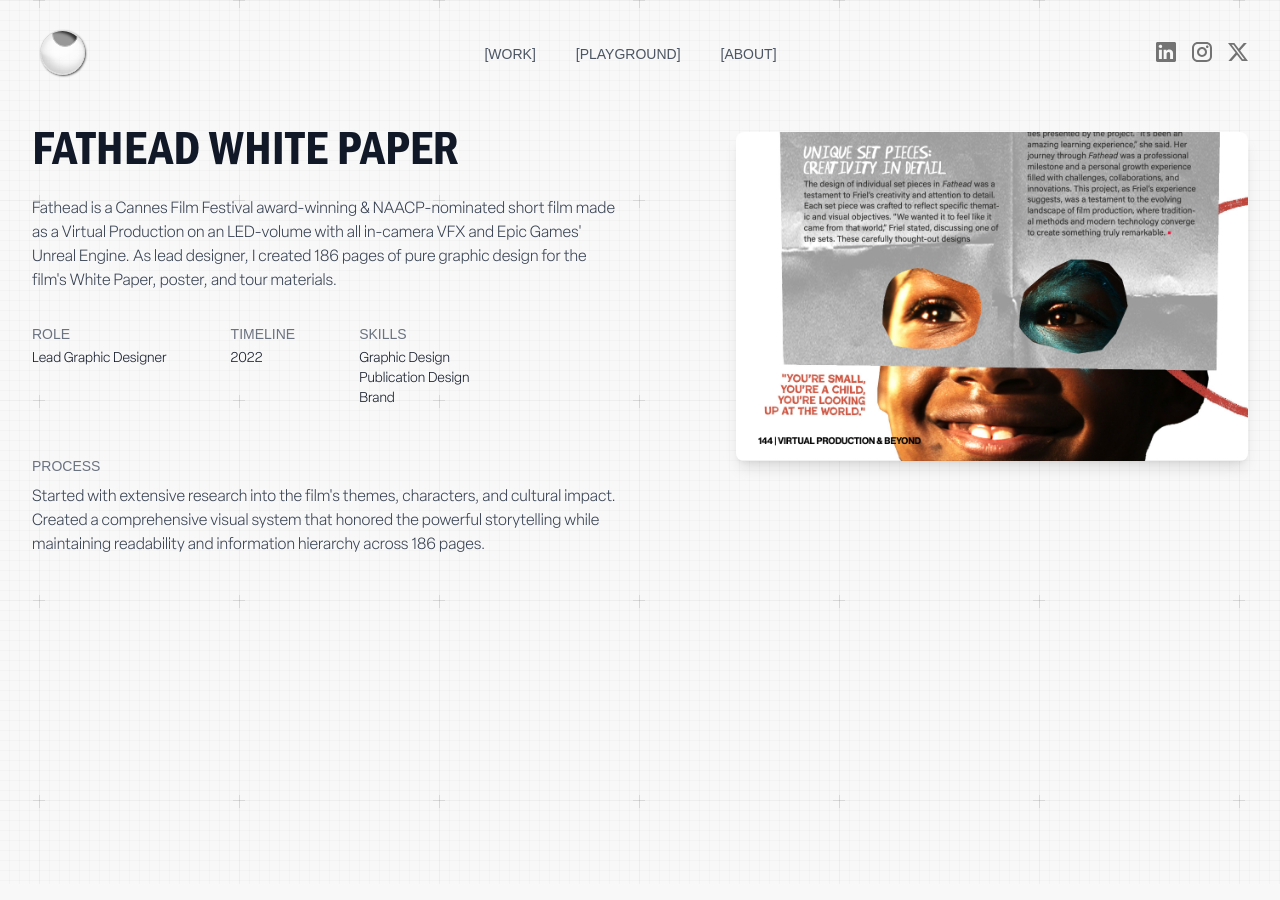
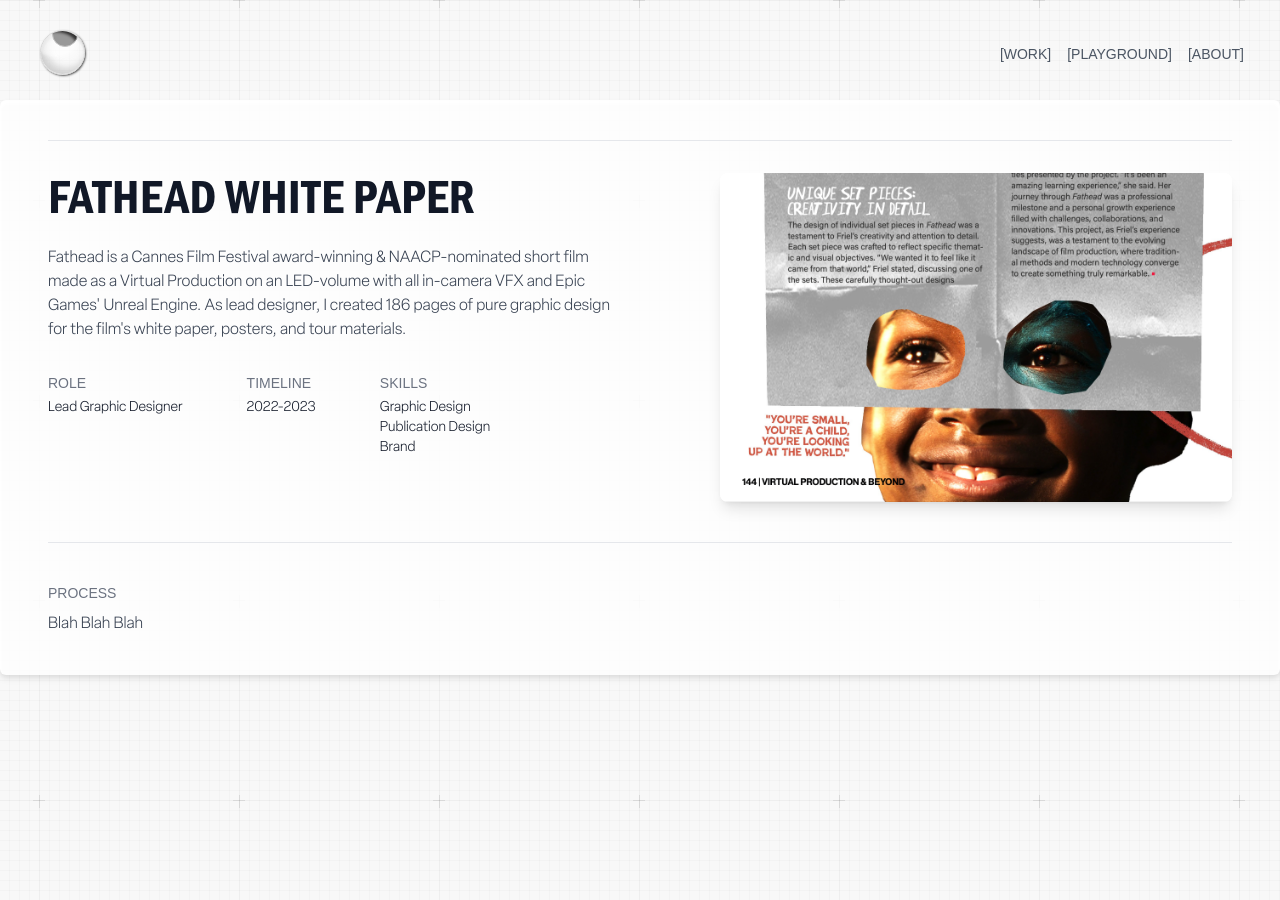
Before and after one commit to faithyeji/yejis-world, a Next.js app: page /pages/projects/fathead in a window 1280 px wide. Built offline with nearby package versions, Linux system fonts and the light colour scheme; a web font is replaced by a local one.

Commit message:
Project pages, CD on top, Synth, removed Namu

```diff
--- a/src/app/components/Navbar.js
+++ b/src/app/components/Navbar.js
@@ -24,19 +24,17 @@ const Navbar = () => {
 
   return (
     <nav className="w-full mt-5">
-      <div className="max-w-[85rem] mx-auto px-8">
-        <div className="flex justify-between items-center h-16">
+      <div className="w-full mx-auto px-8 flex justify-between items-center h-16">
         <div className="flex-shrink-0 mt-2 ml-2">
-            <Link href="/" aria-label="home">
+          <Link href="/" aria-label="home" className="relative z-[100]">
             <GooglyEye />
           </Link>
         </div>
 
-          {/* Navigation */}
-          <div className="flex-1 flex justify-center space-x-6 sm:space-x-8 font-mono sm:ml-5 text-xs sm:text-sm font-medium">
+        <div className="flex space-x-2 sm:space-x-2 font-mono text-xs sm:text-sm font-medium">
           <Link
             href={pathname === "/" ? "/#projects" : "/"}
-              className={`inline-flex items-center px-1 pt-1 transition-colors duration-200 ${isActive(
+            className={`inline-flex items-center px-1 pt-1 transition-colors duration-200 relative z-[100] ${isActive(
               "/pages/projects"
             )}`}
           >
@@ -44,7 +42,7 @@ const Navbar = () => {
           </Link>
           <Link
             href="/pages/playground"
-              className={`inline-flex items-center px-1 pt-1 transition-colors duration-200 ${isActive(
+            className={`inline-flex items-center px-1 pt-1 transition-colors duration-200 relative z-[100] ${isActive(
               "/pages/playground"
             )}`}
           >
@@ -52,117 +50,13 @@ const Navbar = () => {
           </Link>
           <Link
             href="/pages/about"
-              className={`inline-flex items-center px-1 pt-1 transition-colors duration-200 ${isActive(
+            className={`inline-flex items-center px-1 pt-1 transition-colors duration-200 relative z-[100] ${isActive(
               "/pages/about"
             )}`}
           >
             [ABOUT]
           </Link>
         </div>
-
-          {/* Logos */}
-          <div className="ml-auto space-x-4 hidden sm:flex">
-            <a href="https://www.linkedin.com/in/faithyejiseo/" target="_blank">
-              <Image
-                src="/logos/linkedin.svg"
-                alt="LinkedIn"
-                width={20}
-                height={20}
-              />
-            </a>
-            <a href="https://www.instagram.com/seoyemilk/" target="_blank">
-              <Image
-                src="/logos/insta.svg"
-                alt="Insta"
-                width={20}
-                height={20}
-              />
-            </a>
-            <a href="https://x.com/seoyemilk" target="_blank">
-              <Image src="/logos/xlogo.svg" alt="X" width={20} height={20} />
-            </a>
-          </div>
-
-          {/* Mobile */}
-          {/* <div className="md:hidden">
-            <button
-              onClick={() => setIsMenuOpen(!isMenuOpen)}
-              className="p-2 rounded-md text-gray-600 hover:text-gray-800 hover:bg-gray-100 focus:outline-none focus:ring-2 focus:ring-offset-2 focus:ring-blue-500"
-            >
-              {isMenuOpen ? (
-                <svg
-                  className="h-6 w-6"
-                  fill="none"
-                  viewBox="0 0 24 24"
-                  stroke="currentColor"
-                >
-                  <path
-                    strokeLinecap="round"
-                    strokeLinejoin="round"
-                    strokeWidth={2}
-                    d="M6 18L18 6M6 6l12 12"
-                  />
-                </svg>
-              ) : (
-                <svg
-                  className="h-6 w-6"
-                  fill="none"
-                  viewBox="0 0 24 24"
-                  stroke="currentColor"
-                >
-                  <path
-                    strokeLinecap="round"
-                    strokeLinejoin="round"
-                    strokeWidth={2}
-                    d="M4 6h16M4 12h16M4 18h16"
-                  />
-                </svg>
-              )}
-            </button>
-          </div> */}
-        </div>
-
-        {/* Mobile Menu */}
-        {/* <div className={`md:hidden ${isMenuOpen ? "block" : "hidden"}`}>
-          <div className="px-2 pt-2 pb-3 space-y-1">
-            <Link
-              href="/"
-              className={`block px-3 py-2 rounded-md text-base font-medium transition-colors duration-200 ${mobileActive(
-                "/"
-              )}`}
-              onClick={() => setIsMenuOpen(false)}
-            >
-              Home
-            </Link>
-            <Link
-              href="/about"
-              className={`block px-3 py-2 rounded-md text-base font-medium transition-colors duration-200 ${mobileActive(
-                "/about"
-              )}`}
-              onClick={() => setIsMenuOpen(false)}
-            >
-              About
-            </Link>
-            <Link
-              href="/services"
-              className={`block px-3 py-2 rounded-md text-base font-medium transition-colors duration-200 ${mobileActive(
-                "/services"
-              )}`}
-              onClick={() => setIsMenuOpen(false)}
-            >
-              Services
-            </Link>
-            <Link
-              href="/contact"
-              className={`block px-3 py-2 rounded-md text-base font-medium transition-colors duration-200 ${mobileActive(
-                "/contact"
-              )}`}
-              onClick={() => setIsMenuOpen(false)}
-            >
-              Contact
-            </Link>
-          </div>
-        </div> */}
       </div>
     </nav>
   );
--- a/src/app/components/ProjectPage.js
+++ b/src/app/components/ProjectPage.js
@@ -14,11 +14,14 @@ const ProjectPage = ({
 }) => {
   return (
     <div className="min-h-screen">
-      <div className="max-w-7xl mx-auto px-8 py-12">
-        <div className="grid grid-cols-1 lg:grid-cols-2 gap-10 items-start">
-          {/* Left Section - Text Content */}
+      <div className="max-w-7xl mt-4 mx-auto px-12 py-10 bg-white/90 rounded-md drop-shadow-md animate-slidein opacity-0 [--slidein-delay:100ms]">
+        <hr />
+        <div className="grid grid-cols-1 lg:grid-cols-2 gap-10 items-start mt-8 mb-10">
+          {/* Text Content */}
           <div className="space-y-4">
-            <h1 className="text-5xl font-franklin text-gray-900">{title}</h1>
+            <h1 className="text-5xl pt-2 font-franklin text-gray-900">
+              {title}
+            </h1>
             {description && (
               <div className="text-gray-700 font-sans text-md">
                 {Array.isArray(description) ? (
@@ -63,9 +66,6 @@ const ProjectPage = ({
                 </div>
               )}
             </div>
-
-            {/* Custom Content */}
-            {children && <div className="pt-8">{children}</div>}
           </div>
 
           {/* Right Image */}
@@ -82,6 +82,9 @@ const ProjectPage = ({
             </div>
           </div>
         </div>
+        <hr />
+        {/* Custom Content */}
+        {children && <div className="pt-10">{children}</div>}
       </div>
     </div>
   );
--- a/src/app/page.js
+++ b/src/app/page.js
@@ -5,7 +5,7 @@ import CD from "./components/Disk";
 import { useAudio } from "./components/AudioContext";
 import { Draggable } from "gsap/Draggable";
 import Project from "./components/Project";
-import { useEffect } from "react";
+import { useEffect, useRef } from "react";
 
 export default function Home() {
   const photos = [
@@ -29,6 +29,7 @@ export default function Home() {
 
   const { allSongs, currentSongIndex, status } = useAudio();
   const currentSongTitle = allSongs[currentSongIndex]?.name || "Nothing";
+  const videoRef = useRef(null);
 
   // hash navigation
   useEffect(() => {
@@ -53,8 +54,26 @@ export default function Home() {
     };
   }, []);
 
+  // sync video with audio status
+  useEffect(() => {
+    if (videoRef.current) {
+      if (status === "playing") {
+        videoRef.current.play();
+      } else {
+        videoRef.current.pause();
+      }
+    }
+  }, [status]);
+
   return (
     <main className="overflow-hidden h-full w-full">
+      <div className="w-full justify-center items-center absolute top-0 h-[300px] mx-auto translate-x-1/2 origin-center overflow-y-hidden pt-12 animate-slidein opacity-0 [--slidein-delay:200ms] z-10 hidden sm:flex">
+        <div className="flex flex-col justify-center items-center">
+          <div className="mt-3 pb-2 w-fit -translate-y-[305px]">
+            <CD />
+          </div>
+        </div>
+      </div>
       <div className="animate-fadein">
         <Folder
           title="photos"
@@ -79,11 +98,11 @@ export default function Home() {
           loading="eager"
         />
       </div>
-      <div className="flex flex-col mt-24 md:mt-20 justify-center items-center text-center gap-2 text-neutral-600 relative">
+      <div className="flex flex-col mt-8 md:mt-32 justify-center items-center text-center gap-2 text-neutral-600 relative">
         {/* <h1 className="font-serif italic text-5xl text-blue-700">Yeji Seo</h1> */}
         <video
+          ref={videoRef}
           width="240"
-          autoPlay
           loop
           muted
           playsInline
@@ -98,14 +117,6 @@ export default function Home() {
           SHE (DESPITE A PASSION FOR EVERYTHING CREATIVE) SPECIALIZES IN DIGITAL
           ART DIRECTION, BRAND, WEB/PRODUCT, & INTERACTIVE STORYTELLING.
         </p>
-        <div className="flex w-full justify-center items-center h-[300px] mx-auto translate-x-1/2 origin-center overflow-y-hidden pt-12 animate-slidein opacity-0 [--slidein-delay:700ms] z-10">
-          <div className="flex flex-col justify-center items-center">
-            <div className="mt-3 pb-2 w-fit">
-              <CD />
-            </div>
-            <div className="mt-2 bg-[linear-gradient(90deg,rgba(168,168,168,1)_0%,rgba(222,222,222,1)_27%,rgba(168,168,168,1)_100%)] opacity-75 drop-shadow-md w-[525px] rounded-md h-1 z-30"></div>
-          </div>
-        </div>
         <p className="text-[10px] mt-2 z-20 text-center font-mono text-gray-400 animate-slidein opacity-0 [--slidein-delay:700ms]">
           NOW {status == "playing" ? "PLAYING:" : "PAUSED:"} {currentSongTitle}
         </p>{" "}
@@ -126,11 +137,11 @@ export default function Home() {
               description="Collecting, organizing, and illuminating user feedback to highlight key insights."
             />
             <Project
-              title="Namu"
-              type="DESIGN, FULL-STACK DEV"
-              imageSrc="/images/projects/namu.webp"
-              link="/pages/projects/namu"
-              description="A digital garden where work-in-progresses and unfinished projects can grow."
+              title="Fathead WP"
+              type="GRAPHIC DESIGN"
+              imageSrc="/images/projects/fatheadkid.webp"
+              link="/pages/projects/fathead"
+              description="186 pages of pure graphic design for the NAACP award-winning film's White Paper."
             />
             <Project
               title="Encore"
@@ -138,13 +149,6 @@ export default function Home() {
               imageSrc="/images/projects/encore2.webp"
               link="/pages/projects/encore"
               description="Designing a space for aspiring musicians to find community and support."
-            />
-            <Project
-              title="Fathead WP"
-              type="GRAPHIC DESIGN"
-              imageSrc="/images/projects/fatheadkid.webp"
-              link="/pages/projects/fathead"
-              description="186 pages of pure graphic design for the NAACP award-winning film's White Paper."
             />
             <Project
               title="Synth"
--- a/src/app/pages/projects/fathead/page.js
+++ b/src/app/pages/projects/fathead/page.js
@@ -7,10 +7,10 @@ export default function FatheadPage() {
       headerImageAlt="Fathead White Paper project header"
       title="FATHEAD WHITE PAPER"
       description={[
-        "Fathead is a Cannes Film Festival award-winning & NAACP-nominated short film made as a Virtual Production on an LED-volume with all in-camera VFX and Epic Games' Unreal Engine. As lead designer, I created 186 pages of pure graphic design for the film's White Paper, poster, and tour materials.",
+        "Fathead is a Cannes Film Festival award-winning & NAACP-nominated short film made as a Virtual Production on an LED-volume with all in-camera VFX and Epic Games' Unreal Engine. As lead designer, I created 186 pages of pure graphic design for the film's white paper, posters, and tour materials.",
       ]}
       role="Lead Graphic Designer"
-      timeline="2022"
+      timeline="2022-2023"
       disciplines={["Graphic Design", "Publication Design", "Brand"]}
     >
       <div className="space-y-6">
@@ -18,12 +18,7 @@ export default function FatheadPage() {
           <h3 className="font-mono text-sm text-gray-500 uppercase mb-2">
             Process
           </h3>
-          <p className="text-gray-700 font-sans text-md">
-            Started with extensive research into the film's themes, characters,
-            and cultural impact. Created a comprehensive visual system that
-            honored the powerful storytelling while maintaining readability and
-            information hierarchy across 186 pages.
-          </p>
+          <p className="text-gray-700 font-sans text-md">Blah Blah Blah</p>
         </div>
       </div>
     </ProjectPage>
```
Also changed, not shown: src/app/components/Disk.js (+5 -5 lines), src/app/pages/about/page.js (+23 -0 lines), src/app/pages/playground/page.js (+12 -0 lines), src/app/pages/projects/storygraph/page.js (added, +32 -0 lines), 1 other file (tests, documents, lock files or other folders). Lines whose indentation alone changed are shown as unchanged.
